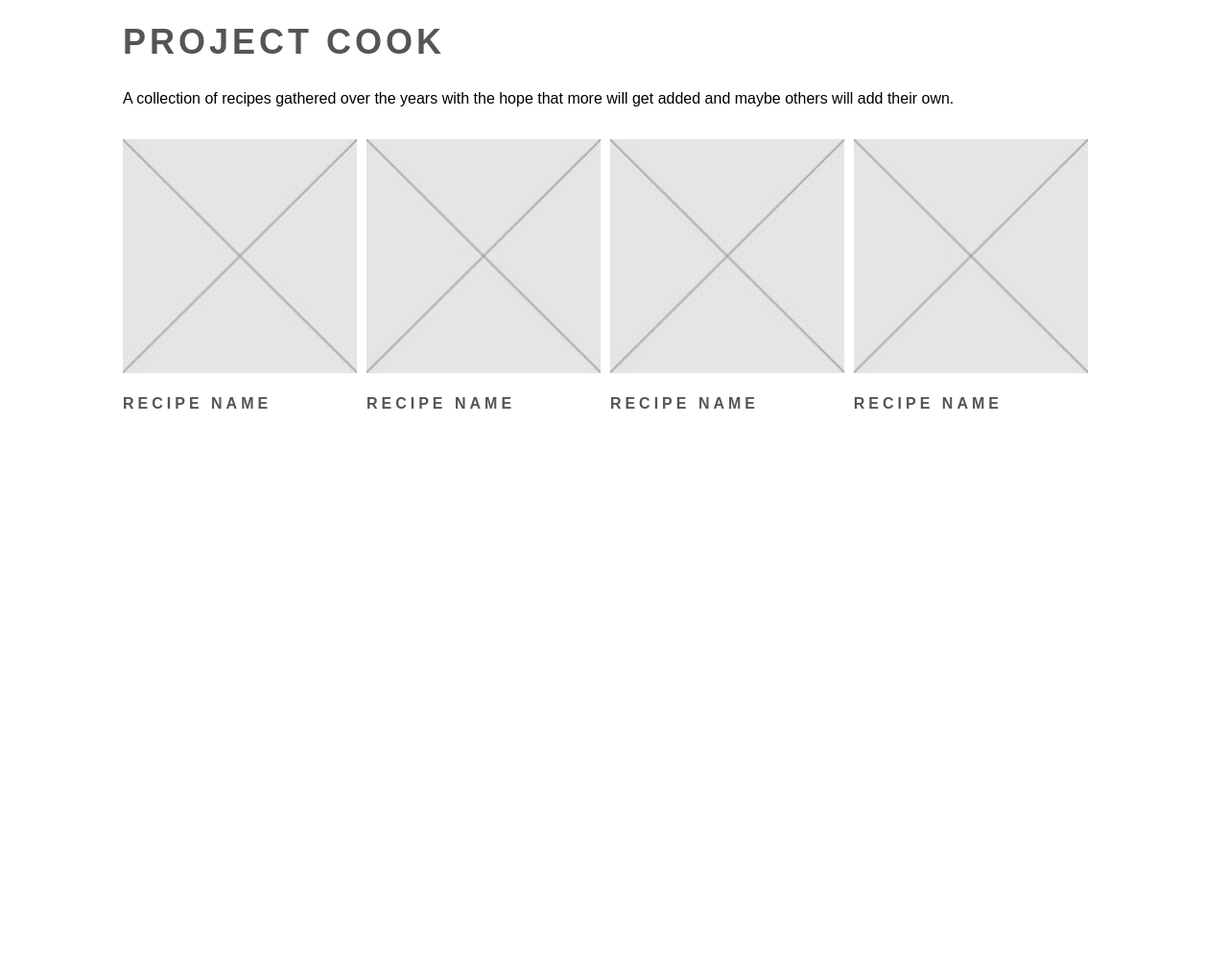
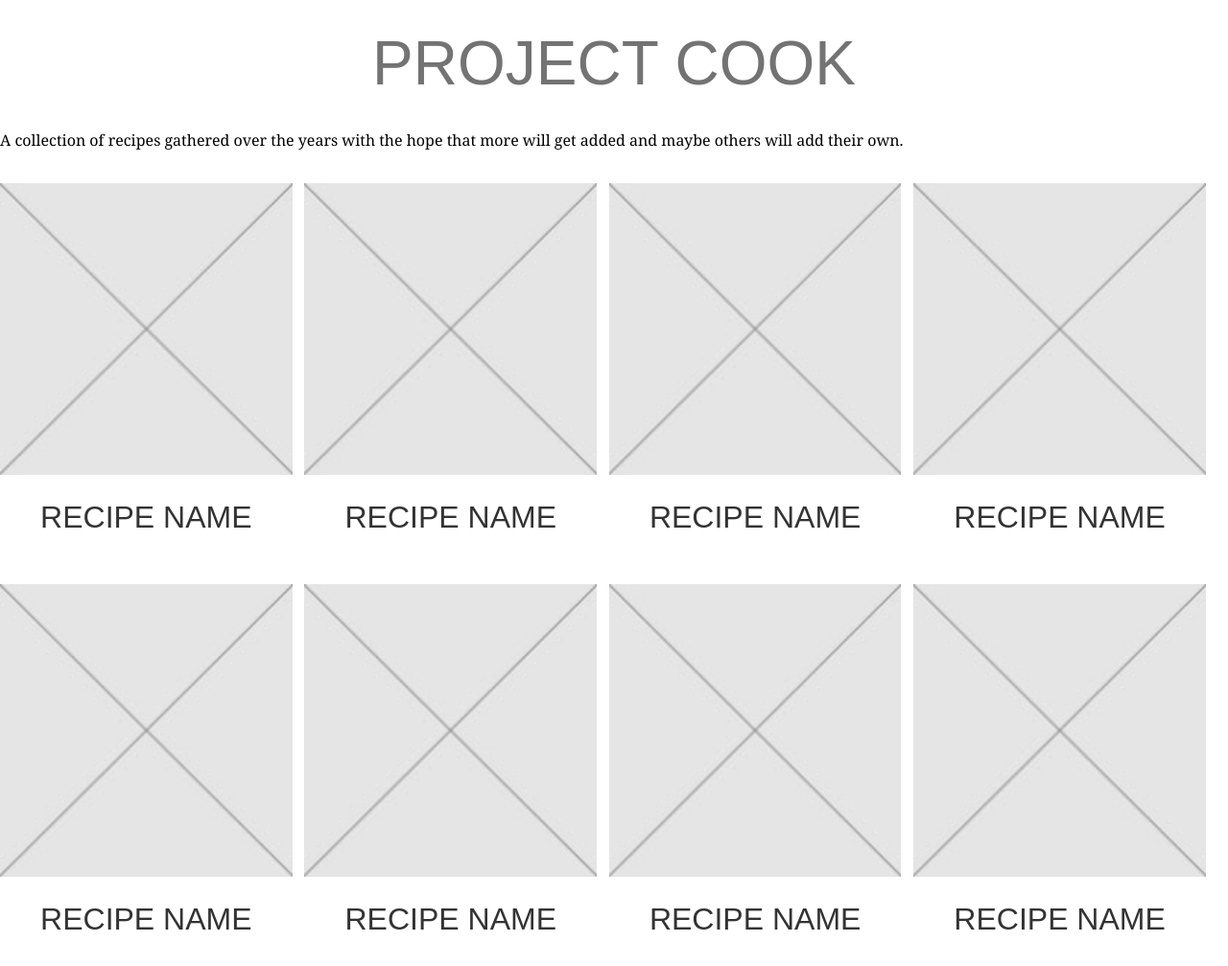
Before and after one commit to danjdavies/project_cook, a plain HTML site: page index.html in a window 1280 px wide. Shown: the part 139-1146 px from the top of the page at 96% size. Before the commit the page ends 800 px from the top, so only its background shows below. Drawn offline with nearby package versions, Linux system fonts and the light colour scheme; a script that the page names is missing.

Commit message:
font changes and other business

```diff
--- a/assets/scss/base.scss
+++ b/assets/scss/base.scss
@@ -7,8 +7,8 @@
 
 // Typography
 
-		$base-ff						: "proxima-nova",sans-serif;
-		$header-ff						: "brandon-grotesque",sans-serif;
+		$base-ff						: Georgia, Times, 'Times New Roman', serif;
+		$header-ff						: "prenton-ultra-condensed",sans-serif;
 
 		$base-fs						: 16px;
 
@@ -16,7 +16,7 @@
 		$medium-fw						: 500;
 		$light-fw						: 100;
 		$header-fw						: 700;
-		$bold-fw						: 700;
+		$bold-fw						: 900;
 
 // Base Units
 
@@ -41,7 +41,7 @@
 // Colours
 
 		$bodycolor 						: rgb(255,255,255);
-		$textcolor 						: rgb(85,85,85);
+		$textcolor 						: rgb(51,51,51);
 		$linkcolor						: rgb(0,0,0);
 
 // Mixins
--- a/assets/scss/components.scss
+++ b/assets/scss/components.scss
@@ -1,6 +1,6 @@
 // Recipes
 
-		.recipe--card{
+		.recipe--card {
 
 				img {
 					width: 100%;
@@ -8,8 +8,9 @@
 				}
 
 				h2 {
-					font-size: $base-fs;
-					font-weight: $bold-fw;
+					font-size: $base-fs * 2;
+					font-weight: $light-fw;
+					text-align: center;
 				}
 		}
 
--- a/assets/scss/layout.scss
+++ b/assets/scss/layout.scss
@@ -11,7 +11,7 @@
 
 // Site Wrapper
 
-		.site-wrapper { max-width: 1024px; margin: auto; }
+		.site-wrapper { max-width: 1300px; margin: auto; }
 
 // Wrapper
 
--- a/assets/scss/typography.scss
+++ b/assets/scss/typography.scss
@@ -1,16 +1,20 @@
 // Typography Styles
 
-h1, h2, h3, h4, h5, h6  {
+		h1, h2, h3, h4, h5, h6  {
 			font-family: $header-ff;
-			font-weight: $header-fw;
+			font-weight: $light-fw;
 			line-height: $base-lh;
 			color: $textcolor;
 			margin: $base-m 0;
-			letter-spacing: 4px;
 			text-transform: uppercase;
 		}
 
-		h1 { font-size: $base-fs * 2.25; }
+		h1 {
+			font-size: $base-fs * 4;
+			font-weight: $base-fw;
+			text-align: center;
+			color: #737373;
+		}
 
 		h2 { font-size: $base-fs * 3;}
 
@@ -27,20 +31,10 @@ h1, h2, h3, h4, h5, h6  {
 			margin-top: 0;
 		}
 
-		/*h1 + p {
-			font-size: $base-fs * 1.5;
-			font-weight: $bold-fw;
-			line-height: $base-lh / 1.15;
-		}*/
-
 		p + h2,
 		p + h3 {
 			margin-top: $base-m * 2;
 		}
-
-		/*p + p {
-			margin-top: $base-m * 2;
-		}*/
 
 		ul {
 			padding-left: $base-p;
--- a/index.html
+++ b/index.html
@@ -8,6 +8,16 @@
         <link type="text/css" href="assets/css/base.min.css?cache=1" rel="stylesheet" media="all" />
 
         <script>document.documentElement.className = 'advanced';</script>
+
+        <script>
+          (function(d) {
+            var config = {
+              kitId: 'ria1gvi',
+              scriptTimeout: 3000
+            },
+            h=d.documentElement,t=setTimeout(function(){h.className=h.className.replace(/\bwf-loading\b/g,"")+" wf-inactive";},config.scriptTimeout),tk=d.createElement("script"),f=false,s=d.getElementsByTagName("script")[0],a;h.className+=" wf-loading";tk.src='//use.typekit.net/'+config.kitId+'.js';tk.async=true;tk.onload=tk.onreadystatechange=function(){a=this.readyState;if(f||a&&a!="complete"&&a!="loaded")return;f=true;clearTimeout(t);try{Typekit.load(config)}catch(e){}};s.parentNode.insertBefore(tk,s)
+          })(document);
+        </script>
 
     </head>
 
@@ -82,6 +92,37 @@
 
                     </div>
 
+                    <div class="recipe--card column">
+
+                        <img src="assets/img/recipe-placeholder.jpg" alt="" />
+
+                        <h2>Recipe Name</h2>
+
+                    </div>
+
+                    <div class="recipe--card column">
+
+                        <img src="assets/img/recipe-placeholder.jpg" alt="" />
+
+                        <h2>Recipe Name</h2>
+
+                    </div>
+
+                    <div class="recipe--card column">
+
+                        <img src="assets/img/recipe-placeholder.jpg" alt="" />
+
+                        <h2>Recipe Name</h2>
+
+                    </div>
+
+                    <div class="recipe--card column">
+
+                        <img src="assets/img/recipe-placeholder.jpg" alt="" />
+
+                        <h2>Recipe Name</h2>
+
+                    </div>
 
 
                 </div>
```
Also changed, not shown: build/index.html (+9 -1 lines), assets/css/base.css, assets/css/base.min.css.
